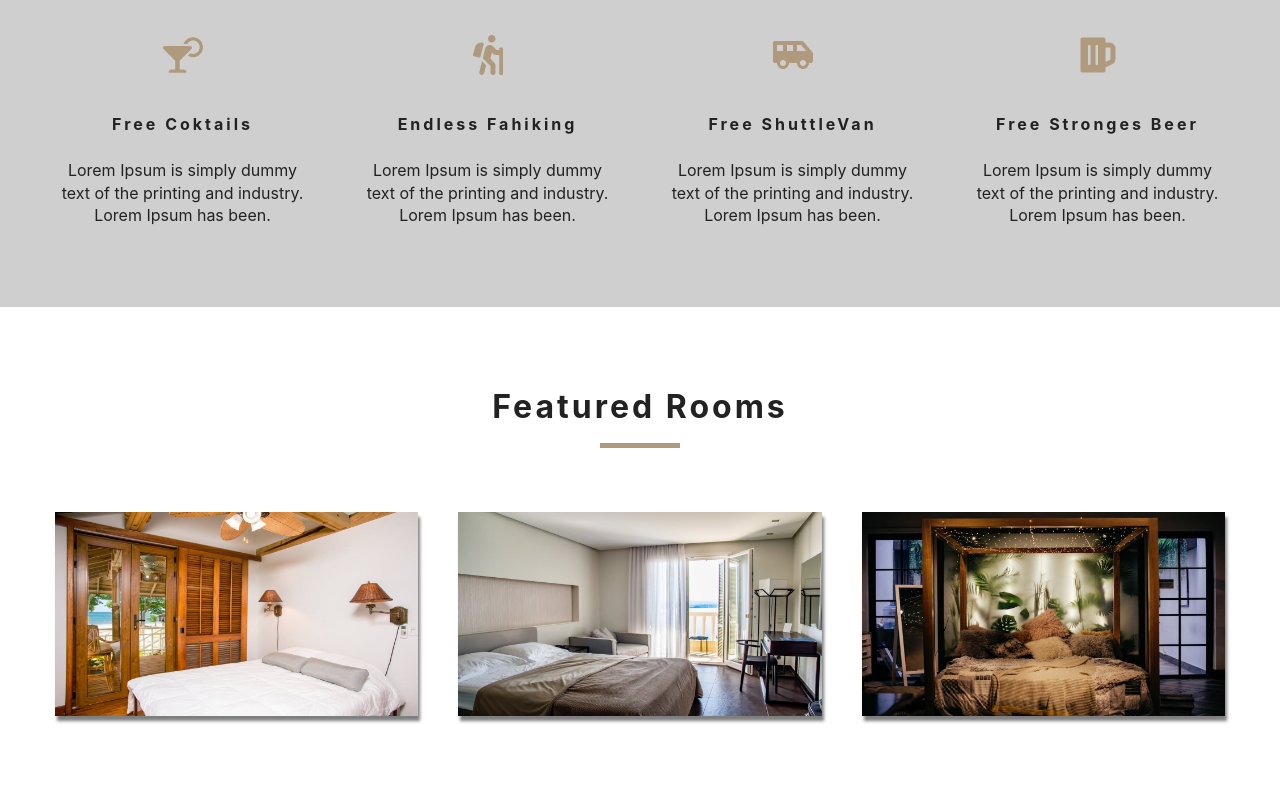
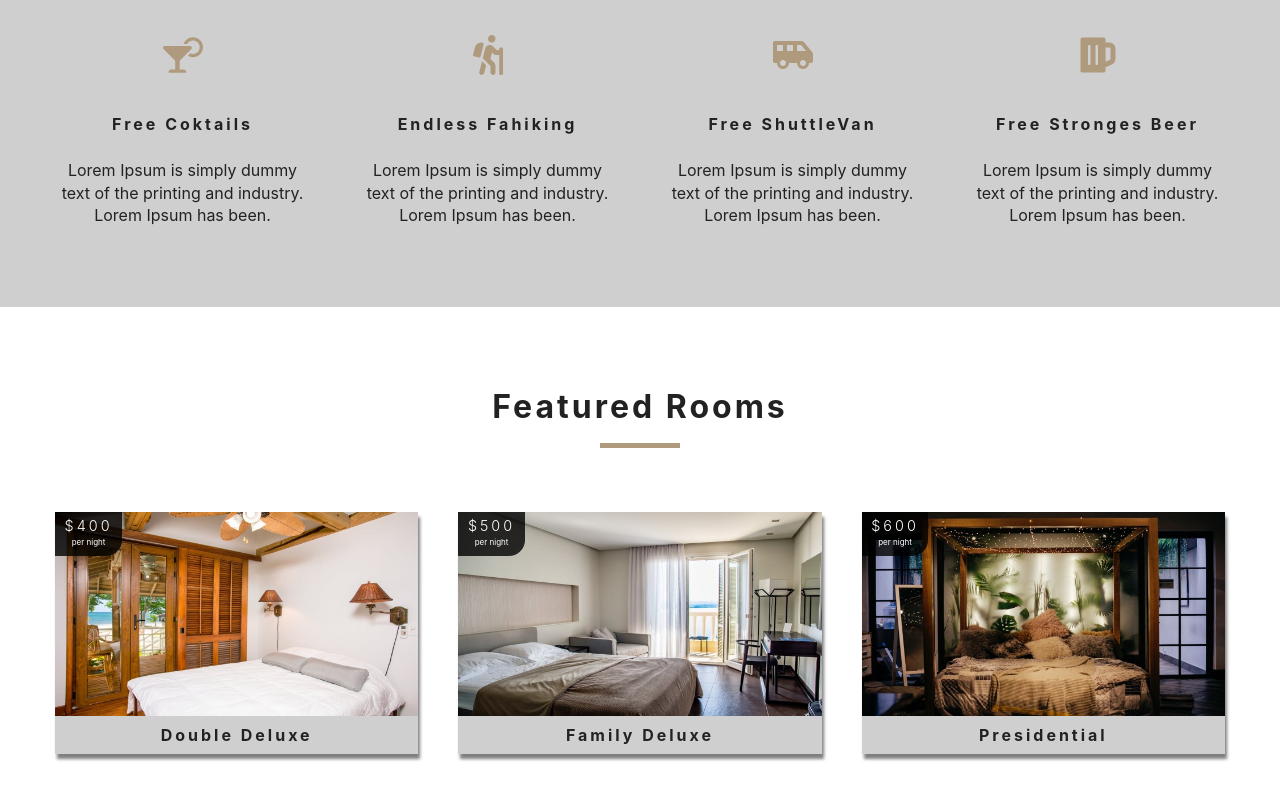
Before and after one commit to raju-ahammad/react-hotel-information-, a React (Create React App) app: page / in a window 1280 px wide. Shown: the part 972-1772 px from the top of the page. Built offline with nearby package versions, Linux system fonts and the light colour scheme.

Commit message:
working on single room

```diff
--- a/src/App.js
+++ b/src/App.js
@@ -6,7 +6,6 @@
 import Rooms from './Components/Layout/Rooms';
 import SingleRoom from './Components/Layout/SingleRoom';
 import Navbar from './Components/Navbar/Navbar';
-import FeaturedRooms from './Components/Rooms/FeaturedRooms';
 
 function App() {
   return (
@@ -18,7 +17,6 @@
         <Route exact path="/rooms/:slug" component={SingleRoom} />
         <Route component={ Error } />
       </Switch>
-      <FeaturedRooms/>
     </>
   );
 }
--- a/src/Components/Layout/Home.jsx
+++ b/src/Components/Layout/Home.jsx
@@ -1,5 +1,6 @@
 import React from 'react'
 import { Link } from 'react-router-dom'
+import FeaturedRooms from '../Rooms/FeaturedRooms'
 import Service from "../Services/Service"
 import Banner from './Banner'
 import Hero from './Hero'
@@ -13,6 +14,7 @@
             </Banner>
         </Hero>
         <Service/>
+        <FeaturedRooms/>
         </>
     )
 }
--- a/src/Components/Rooms/Room.jsx
+++ b/src/Components/Rooms/Room.jsx
@@ -1,4 +1,6 @@
+import PropTypes from "prop-types";
 import React from 'react';
+import { Link } from 'react-router-dom';
 
 const Room = ({room}) => {
     const {name, slug, images, price} = room;
@@ -6,9 +8,24 @@
         <article className="room">
             <div className="img-container">
                 <img src={images[0]} alt="single room"/>
+                <div className="price-top">
+                    <h6>${price}</h6>
+                    <p>per night</p>
+                </div>
+                <Link to={`/rooms/${slug}`} className="btn-primary room-link" >Features</Link>
             </div>
+            <p className="room-info"> {name} </p>
         </article>
     )
 }
 
+Room.propTypes = {
+    room: PropTypes.shape({
+        name: PropTypes.string.isRequired,
+        slug: PropTypes.string.isRequired,
+        images: PropTypes.arrayOf(PropTypes.string).isRequired,
+        price: PropTypes.string.isRequired,
+    })
+}
+
 export default Room
```
